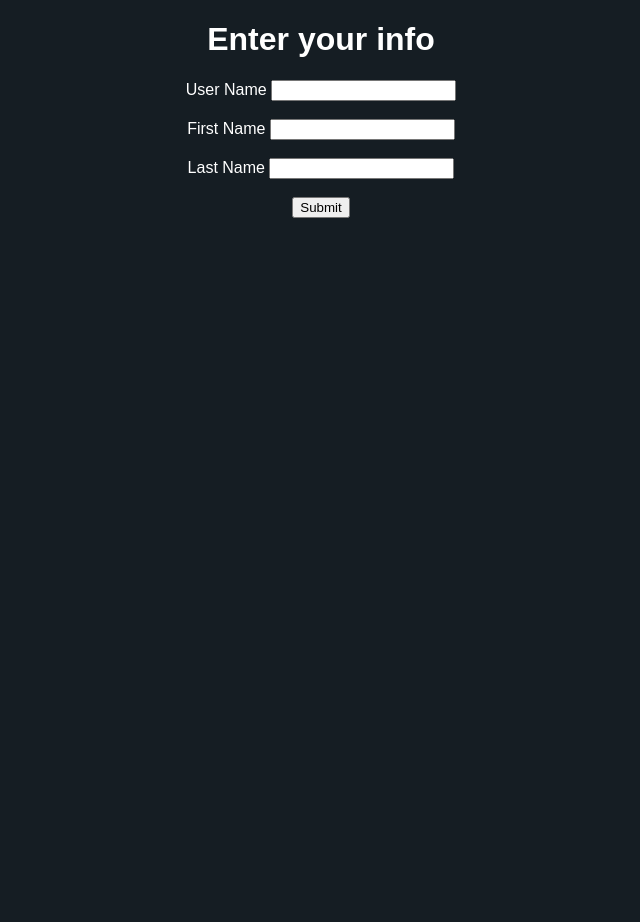
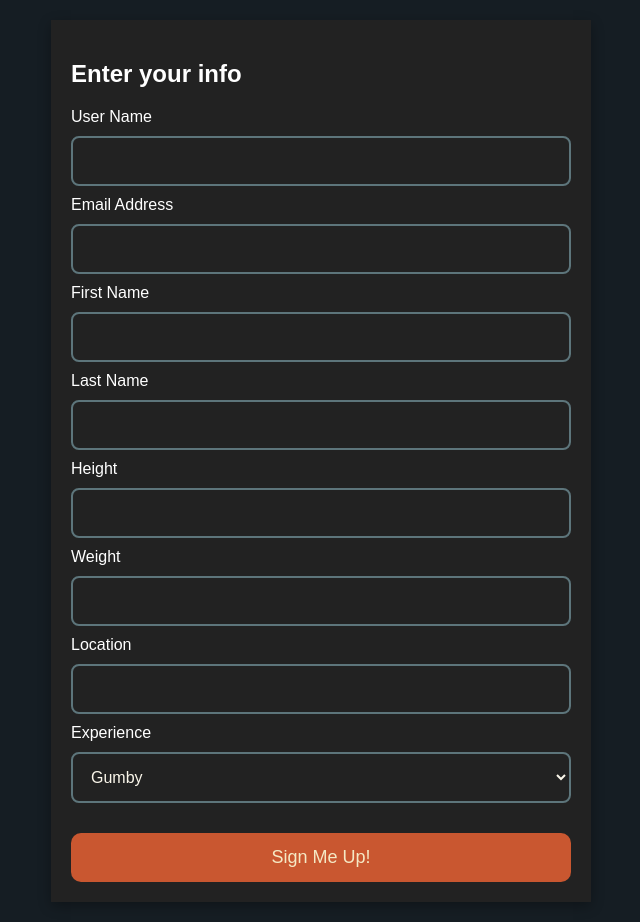
Before and after one commit to avery-mr/burndownForWhat, a Flask app: page /create_profle in a window 1280 px wide. Shown: the whole page, without its empty margins (319-959 px from the left). Before the commit the page ends 218 px from the top, so only its background shows below. Run offline with Flask 3, Linux system fonts and the light colour scheme.

Commit message:
updated new user signup form

```diff
--- a/app/static/css/style.css
+++ b/app/static/css/style.css
@@ -40,6 +40,15 @@ body {
     box-shadow: 0 4px 12px rgba(0, 0, 0, 0.3);
 }
 
+.signup-container {
+    width: 500px;
+    margin: 20px auto;
+    padding: 20px;
+    background-color: #222;
+    box-shadow: 0 4px 12px rgba(0, 0, 0, 0.3);
+    text-align: left;
+}
+
 .logo {
     width: 55%;
     max-width: 300px;
@@ -47,7 +56,8 @@ body {
 }
 
 .login-form input {
-    width: 50%;
+    box-sizing: border-box;
+    width: 55%;
     padding: 14px;
     margin: 10px 0;
     border: 2px solid #5D757B;
@@ -86,6 +96,7 @@ a {
     padding: 20px;
     background-color: #222;
     text-align: left;
+    box-shadow: 0 4px 12px rgba(0, 0, 0, 0.3);
 }
 
 .profile-header {
@@ -111,13 +122,20 @@ a {
 
 }
 
-.event-form input {
+.event-form input, select {
     box-sizing: border-box;
     width:100%;
     padding: 14px;
     margin: 10px 0;
     border: 2px solid #5D757B;
     background-color: transparent;
+    color: #FAF6EA;
+    font-size: 16px;
+    border-radius: 8px;
+}
+
+select option {
+    background-color:#31353B;
     color: #FAF6EA;
     font-size: 16px;
     border-radius: 8px;
--- a/app/templates/create_profile.html
+++ b/app/templates/create_profile.html
@@ -6,17 +6,35 @@
         <link rel="stylesheet" href="{{ url_for('static', filename='css/style.css') }}">
     </head>
     <body>
-        <h1>Enter your info</h1>
+        <div class="signup-container">
+            <h2>Enter your info</h2>
 
-        <form action="{{ url_for('profile') }}">
-            <label>User Name</label>
-            <input type="text" id="userName" required><br><br>
-            <label>First Name</label>
-            <input type="text" id="firstName" required><br><br>
-            <label>Last Name</label>
-            <input type="text" id="lastName" required><br><br>
-            <input type="submit" value="Submit">
-        </form>
-
+            <form  class="event-form" action="{{ url_for('profile') }}">
+                <label for="userName">User Name</label>
+                <input type="text" id="userName" required>
+                <label for="userEmail">Email Address</label>
+                <input type="text" id = userEmail required>
+                <label for="firstName">First Name</label>
+                <input type="text" id="firstName" required>
+                <label for="lastName">Last Name</label>
+                <input type="text" id="lastName" required>
+                <label for="userHeight">Height</label>
+                <input type="text" id="userHeight" required>
+                <label for="userWeight">Weight</label>
+                <input type="text" id="userWeight" required>
+                <label for="userLocation">Location</label>
+                <input type="text" id="userLocation" required>
+                <label for="userXP">Experience</label>
+                <select id="userXP" required>
+                    <option value="1">Gumby</option>
+                    <option value="2">Crag Tourist</option>
+                    <option value="3">Gear Junkie</option>
+                    <option value="4">Rope Gun</option>
+                    <option value="5">Beta Whisperer</option>
+                    <option value="6">Crag Legend</option>
+                </select>
+                <button type="submit">Sign Me Up!</button>
+            </form>
+        </div>
     </body>
 </html>
```
